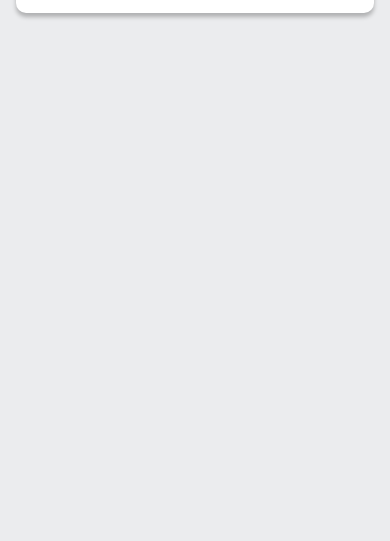
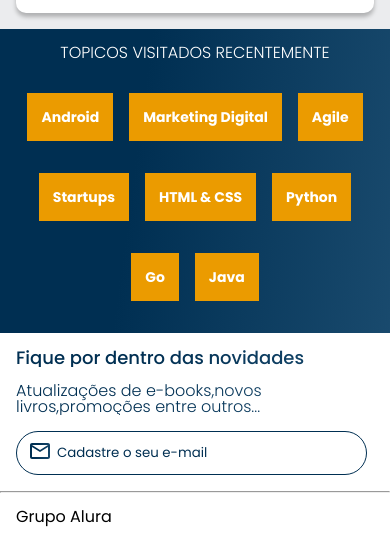
Before and after one commit to Phelipe97/alurabooks, a plain HTML site: page index.html in a window 390 px wide. Shown: the part 1467-2008 px from the top of the page. Before the commit the page ends 1496 px from the top, so only its background shows below. Drawn offline with nearby package versions, Linux system fonts and the light colour scheme.

Commit message:
design mobile completo

```diff
--- a/index.html
+++ b/index.html
@@ -149,6 +149,44 @@
             </div>
         </div>
     </section>
+    <section class="topicos">
+        <h2 class="topicos__titulo">Topicos visitados recentemente</h2>
+        <ul class="topicos__lista">
+            <li class="topicos__item">
+                <a href="#" class="topicos__link">Android</a>
+            </li>
+            <li class="topicos__item">
+                <a href="#" class="topicos__link">Marketing Digital</a>
+            </li>
+            <li class="topicos__item">
+                <a href="#" class="topicos__link">Agile</a>
+            </li>
+            <li class="topicos__item">
+                <a href="#" class="topicos__link">Startups</a>
+            </li>
+            <li class="topicos__item">
+                <a href="#" class="topicos__link">HTML & CSS</a>
+            </li>
+            <li class="topicos__item">
+                <a href="#" class="topicos__link">Python</a>
+            </li>
+            <li class="topicos__item">
+                <a href="#" class="topicos__link">Go</a>
+            </li>
+            <li class="topicos__item">
+                <a href="#" class="topicos__link">Java</a>
+            </li>
+        </ul>
+    </section>
+    <section class="contato">
+        <h2 class="contato__titulo">Fique por dentro das novidades</h2>
+        <p class="contato__texto">Atualizações de e-books,novos livros,promoções entre outros...</p>
+        <input type="email" placeholder="Cadastre o seu e-mail" class="contato__email">
+    </section>
+    <hr />
+    <footer class="rodape">
+        <h2 class="rodape__titulo">Grupo Alura</h2>
+    </footer>
     <script src="https://cdn.jsdelivr.net/npm/swiper@8/swiper-bundle.min.js"></script>
     <script>
         const swiper = new Swiper('.swiper', {
--- a/styles.css
+++ b/styles.css
@@ -1,6 +1,9 @@
 @import url("styles/header.css");
 @import url("styles/banner.css");
 @import url("styles/carrossel.css");
+@import url("styles/topicos.css");
+@import url("styles/contato.css");
+@import url("styles/rodape.css");
 
 :root {
     --cor-de-fundo: #EBECEE;
--- /dev/null
+++ b/styles/contato.css
@@ -0,0 +1,32 @@
+.contato {
+    background: var(--branco);
+    padding: 1em;
+}
+
+.contato__titulo,.contato__texto {
+    background: var(--azul-degrade);
+    -webkit-background-clip: text;
+    -webkit-text-fill-color: transparent;
+    background-clip: text;
+}
+.contato__titulo{
+    font-size: 18px;
+    font-weight: 500;
+}
+.contato__texto{
+    font-weight: 300;
+    margin: 1em 0;
+}
+.contato__email{
+    padding: 1em;
+    border: 1px solid var(--azul);
+    border-radius: 24px;
+    width: 90%;
+    color: var(--azul);
+}
+.contato__email::placeholder{
+    font-family: var(--fonte-principal);
+    color: var(--azul);
+    background: url("/img/Emailzinho.svg")no-repeat;
+    padding-left: 2em;
+}
--- /dev/null
+++ b/styles/rodape.css
@@ -0,0 +1,7 @@
+hr{
+    margin: 0;
+}
+.rodape{
+    background: var(--branco);
+    padding: 1em;
+}
--- /dev/null
+++ b/styles/topicos.css
@@ -0,0 +1,27 @@
+.topicos{
+    background: var(--azul-degrade);
+    text-align: center;
+    padding: 1em 0;
+}
+.topicos__titulo{
+    color: var(--branco);
+    font-weight: 300;
+    text-transform: uppercase;
+    margin-bottom: 1em;
+}
+.topicos__lista{
+    display: flex;
+    flex-wrap: wrap;
+    justify-content: center;
+}
+.topicos__item{
+    margin: 2em 0.5em;
+}
+.topicos__link{
+    color: var(--branco);
+    padding: 1em;
+    background: var(--laranja);
+    text-decoration: none;
+    font-size: 14px;
+    font-weight: 700;
+}
```
Also changed, not shown: img/Emailzinho.svg (added).
